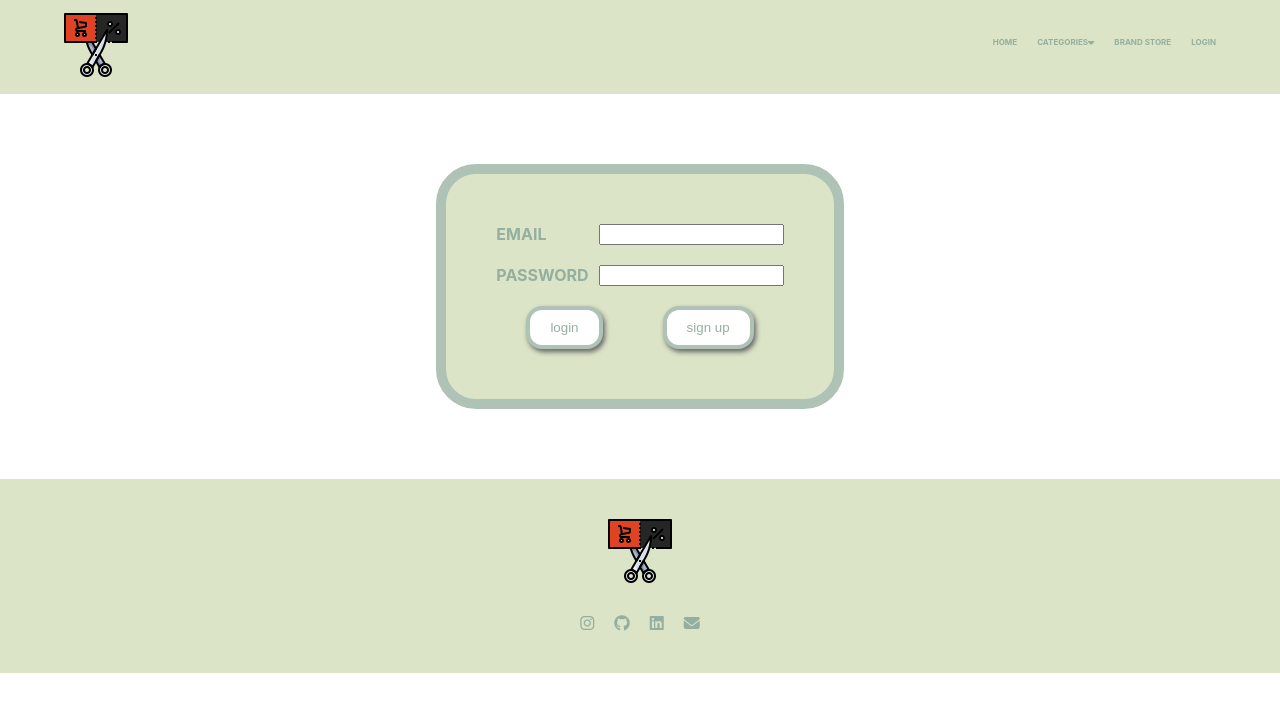
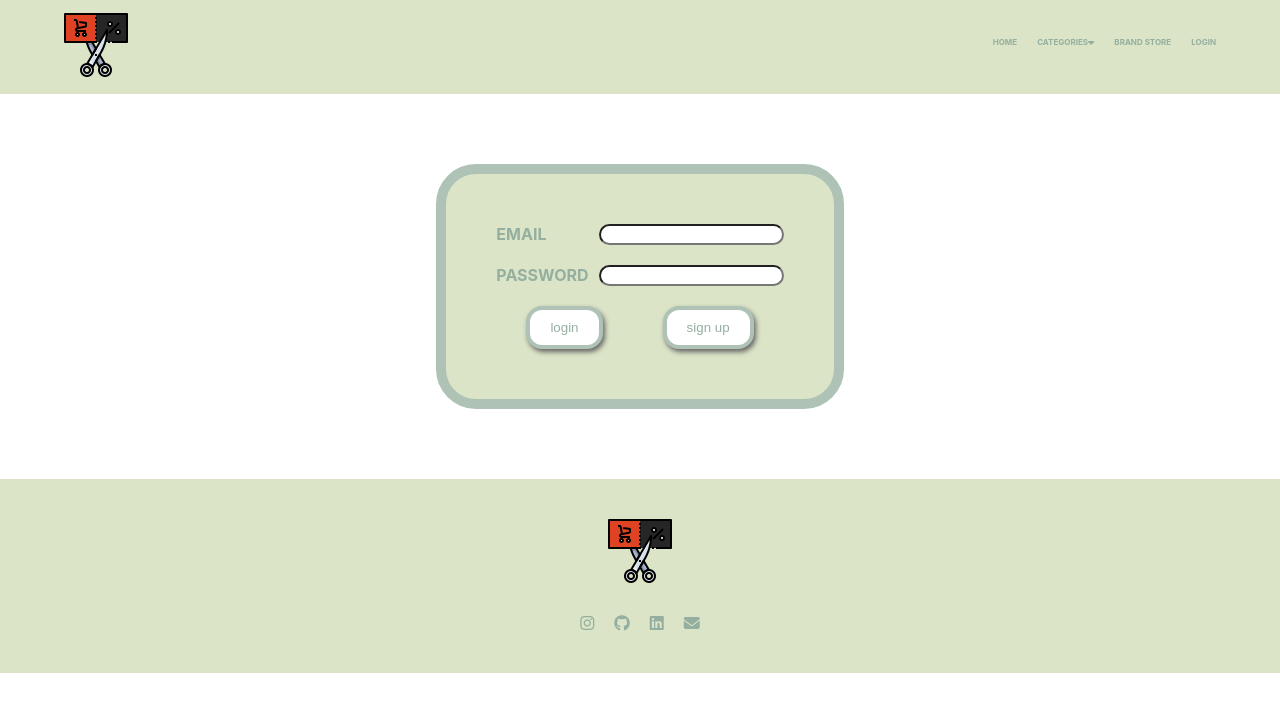
Before and after one commit to vijesh-dewasi/coupon_site_frontend, a React (Create React App) app: page / in a window 1280 px wide. Shown: the top 712 px of the page. Built offline with nearby package versions, Linux system fonts and the light colour scheme; data requests are answered from the project's data file.

Commit message:
updated login.jsx and did the form acceptence

```diff
--- a/src/components/App.jsx
+++ b/src/components/App.jsx
@@ -25,29 +25,29 @@ function App() {
   //all category retrival start
   //the below thing was for retrival of all coupon of all categories
 
-  const API = 'http://localhost:3001/categories';
-  var all_cat={};
-  function updatelist(){
-    setcouponlist([])
-  all_cat
-  .forEach((category)=>{
-  category_list.push(category.id);
-  category.coupons
-  .forEach((our_coupon)=>{
-        setcouponlist(coupons_list=>[...coupons_list,our_coupon])
-      })})
-  }
+  // const API = 'http://localhost:3001/categories';
+  // var all_cat={};
+  // function updatelist(){
+  //   setcouponlist([])
+  // all_cat
+  // .forEach((category)=>{
+  // category_list.push(category.id);
+  // category.coupons
+  // .forEach((our_coupon)=>{
+  //       setcouponlist(coupons_list=>[...coupons_list,our_coupon])
+  //     })})
+  // }
 
-  useEffect(() => {
-    fetch(API)
-    .then((res) => res.json())
-    .then( (res) => {
-      all_cat=res;
-    })
-    .then(()=>{
-      updatelist()
-       })
-  },[])
+  // useEffect(() => {
+  //   fetch(API)
+  //   .then((res) => res.json())
+  //   .then( (res) => {
+  //     all_cat=res;
+  //   })
+  //   .then(()=>{
+  //     updatelist()
+  //      })
+  // },[])
 
   // all category retrival end
 
--- a/src/components/login.css
+++ b/src/components/login.css
@@ -27,6 +27,10 @@ color: var(--TextShade);
     justify-content: space-around;
 }
 
+.input_box{
+    border-radius: 15px;
+}
+
 
 @media screen and (max-width:780px) {
 
--- a/src/components/login.jsx
+++ b/src/components/login.jsx
@@ -1,24 +1,56 @@
 import "./login.css"
-import React from "react"
+import React, { useEffect } from "react"
 import { useState } from "react"
 
-function login_page(){
-    return(
+
+function Login_page() {
+
+    const [cred, setcred] = useState({ mail: "", pass: "" })
+
+    // useEffect(()=>{
+    // return (()=>{
+    //     setcred({mail:"",pass:""})
+    // })
+    // },[])
+
+    function handlesubmit(e) {
+        e.preventDefault();
+        console.log(cred)
+
+    }
+
+    function handleChange(e) {
+        const input_name = e.target.name
+        const update = e.target.value
+        if (input_name === "email_input") {
+        setcred({...cred,mail:update})
+        }
+        else if (input_name === "password_input") {
+            setcred({...cred,pass:update})
+        }
+
+    }
+
+    return (
         <div className="padder flex_row">
 
-<form className="form_box" action="/login" method="post">
+            <form onSubmit={handlesubmit} className="form_box" action="/login" method="post">
+
                 <div className="log_container flex_col">
+
                     <div className="email_box flex_row">
                         <label htmlFor="">EMAIL</label>
-<input type="email" name="email_input" />
+                        <input className="input_box" onChange={handleChange} value={cred.mail} type="email" name="email_input" />
                     </div>
+
                     <div className="password_box flex_row">
                         <label htmlFor="password_input">PASSWORD</label>
-<input type="password" name="password_input"/>
+                        <input className="input_box" onChange={handleChange} value={cred.pass} type="password" name="password_input" />
                     </div>
+
                     <div className="flex_row log_buttons">
-<button type="submit" id="LOGIN" className="login_button fancy_button">login</button>
-<button type="submit" id="SIGNUP" className="login_button fancy_button">sign up</button>
+                        <button type="submit" name="LOGIN" className="login_button fancy_button">login</button>
+                        <button type="submit" name="SIGNUP" className="login_button fancy_button">sign up</button>
                     </div>
 
                 </div>
@@ -29,4 +61,4 @@ function login_page(){
     )
 }
 
-export default login_page
+export default  Login_page
```
Lines whose indentation alone changed are shown as unchanged.
